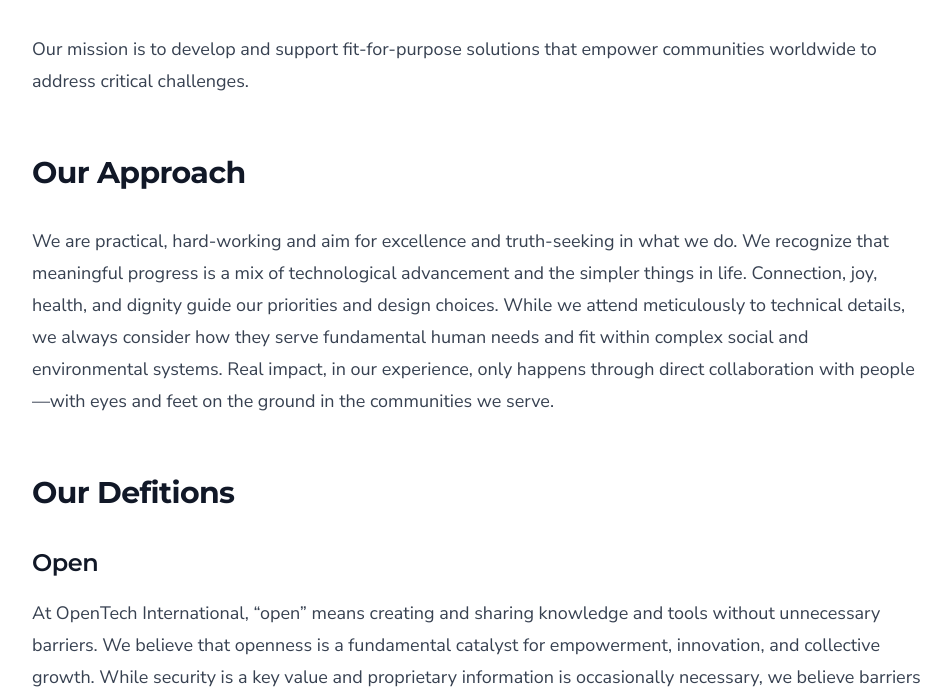
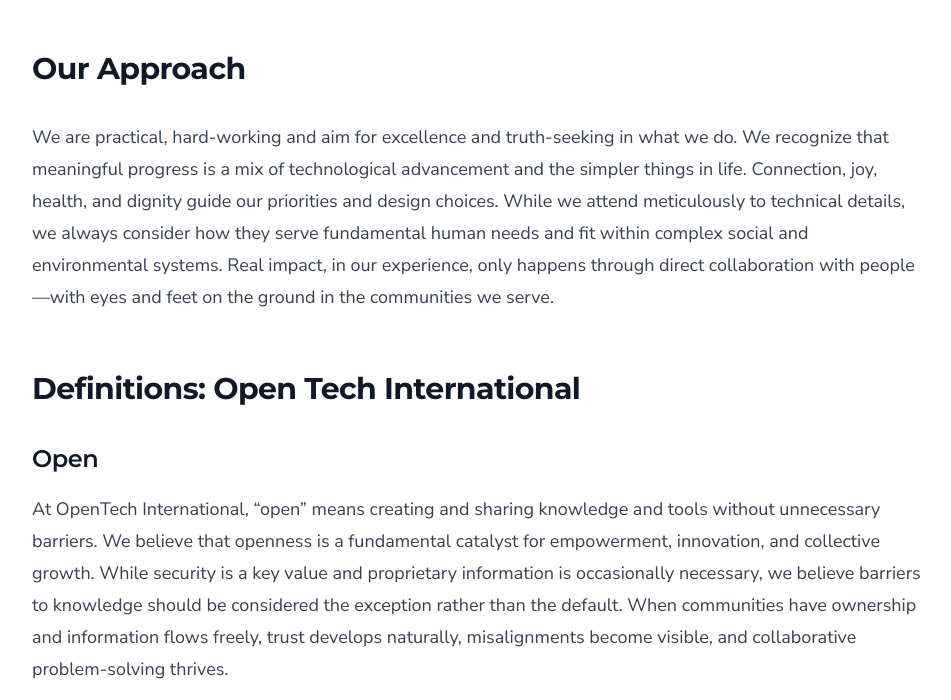
Before and after one commit to OpenTechInternational/opentechinternational.github.io, an Astro site: page /about in a window 1280 px wide. Shown: the part 663-1363 px from the top of the page, without its empty margins (160-1111 px from the left). Built offline with nearby package versions, Linux system fonts and the light colour scheme; Astro itself is replaced by a stand-in of ours.

Commit message:
Setup Astro Github Pages

```diff
--- a/astro.config.mjs
+++ b/astro.config.mjs
@@ -4,6 +4,7 @@
 
 // https://astro.build/config
 export default defineConfig({
+  site: 'https://opentechinternational.github.io',
   integrations: [tailwind()],
   outDir: './dist',
   publicDir: './public',
--- a/src/content/pages/about.md
+++ b/src/content/pages/about.md
@@ -5,12 +5,10 @@
 ---
 # About Open Tech International
 
-Our mission is to develop and support fit-for-purpose solutions that empower communities worldwide to address critical challenges.
-
 ## Our Approach
 We are practical, hard-working and aim for excellence and truth-seeking in what we do. We recognize that meaningful progress is a mix of technological advancement and the simpler things in life. Connection, joy, health, and dignity guide our priorities and design choices. While we attend meticulously to technical details, we always consider how they serve fundamental human needs and fit within complex social and environmental systems. Real impact, in our experience, only happens through direct collaboration with people—with eyes and feet on the ground in the communities we serve.
 
-## Our Defitions
+## Definitions: Open Tech International
 
 ### Open
 At OpenTech International, "open" means creating and sharing knowledge and tools without unnecessary barriers. We believe that openness is a fundamental catalyst for empowerment, innovation, and collective growth. While security is a key value and proprietary information is occasionally necessary, we believe barriers to knowledge should be considered the exception rather than the default. When communities have ownership and information flows freely, trust develops naturally, misalignments become visible, and collaborative problem-solving thrives.
```
Also changed, not shown: .github/workflows/deploy.yml (added).
